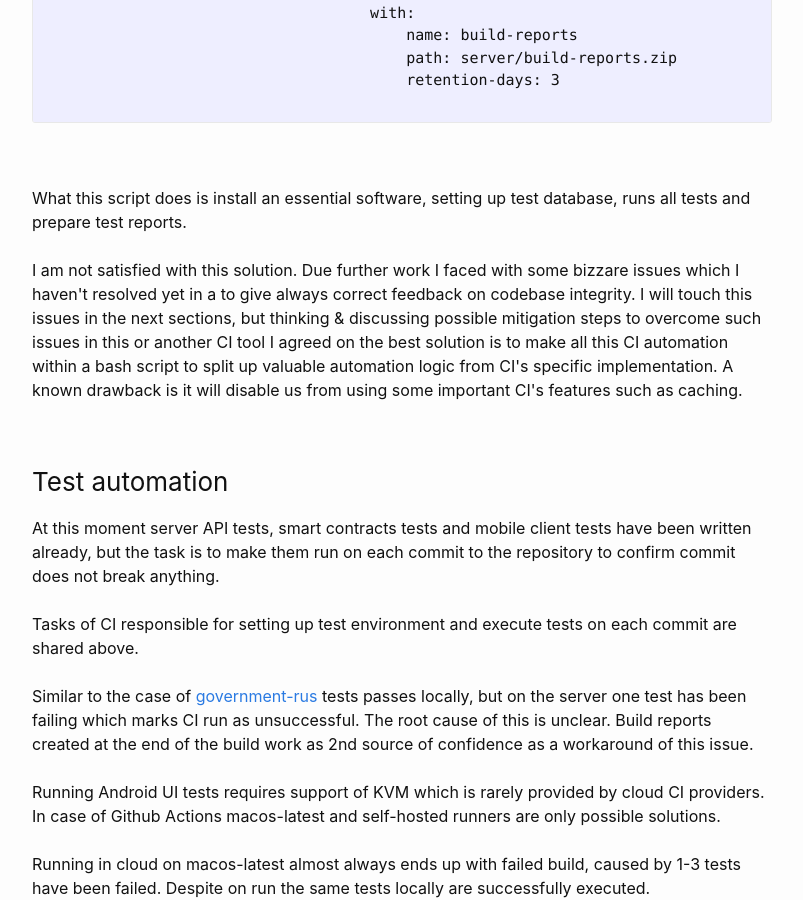
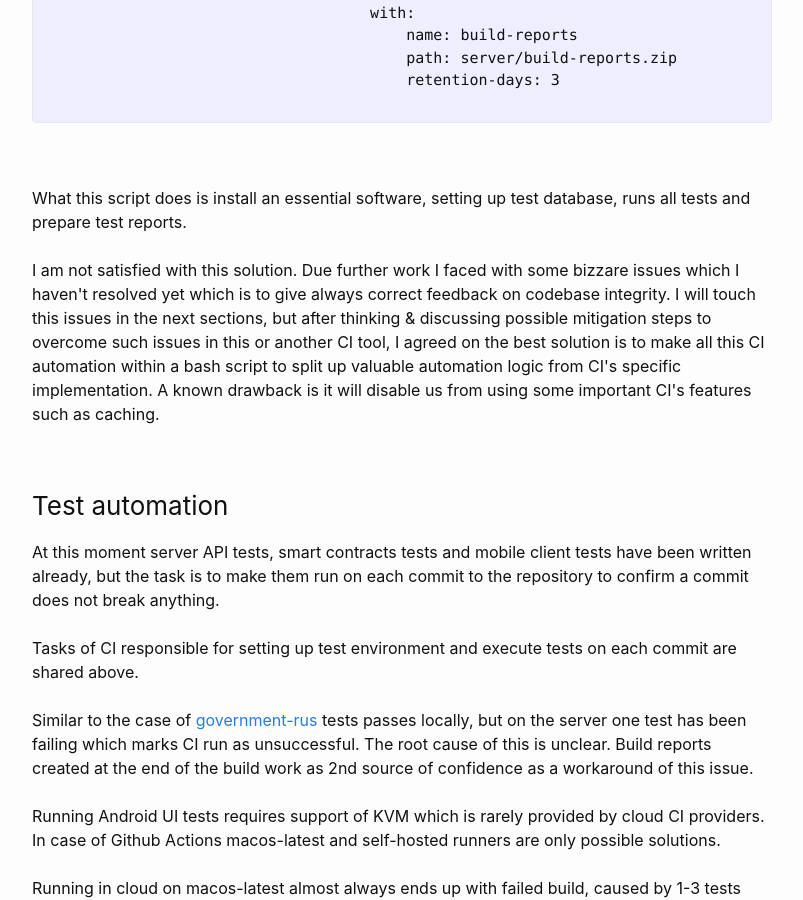
Before and after one commit to Gelassen/dkazakov.github.io, a Jekyll site: the page built from _posts/2023-04-23-swap-tech-notes-part-4.html, in a window 1280 px wide and 900 px high, scrolled down 2669 px. Shown: the whole window, without its empty margins (238-1041 px from the left). Built offline with Jekyll 4.4.1, drawn with Linux system fonts in a browser that asks for light colours; some of the changed text lies outside the part shown.

Commit message:
Fix some grammar issue

```diff
--- a/_posts/2023-04-23-swap-tech-notes-part-4.html
+++ b/_posts/2023-04-23-swap-tech-notes-part-4.html
@@ -26,7 +26,7 @@ modified_time: '2023-04-23'
             initial codebase cloud repository. Several years ago they
             introduced Github Actions as their CI tool. When demand in CI for
             project became a vital task, it was obvious to enable Github
-            Actions CI as a native for this platform solution <br><br>
+            Actions CI as a native solution for this platform. <br><br>
 
             The configuration script is available below: <br><br>
 
@@ -130,10 +130,10 @@ modified_time: '2023-04-23'
             test database, runs all tests and prepare test reports. <br><br>
 
             I am not satisfied with this solution. Due further work I faced with
-            some bizzare issues which I haven't resolved yet in a to give always
+            some bizzare issues which I haven't resolved yet which is to give always
             correct feedback on codebase integrity. I will touch this issues in
-            the next sections, but thinking & discussing possible mitigation steps to
-            overcome such issues in this or another CI tool I agreed on the best
+            the next sections, but after thinking & discussing possible mitigation steps to
+            overcome such issues in this or another CI tool, I agreed on the best
             solution is to make all this CI automation within a bash script to split up
             valuable automation logic from CI's specific implementation. A known
             drawback is it will disable us from using some important CI's
@@ -143,7 +143,7 @@ modified_time: '2023-04-23'
         <p>
             At this moment server API tests, smart contracts tests and mobile
             client tests have been written already, but the task is to make
-            them run on each commit to the repository to confirm commit does
+            them run on each commit to the repository to confirm a commit does
             not break anything. <br><br>
 
             Tasks of CI responsible for setting up test environment and execute
```
Also changed, not shown: other parts of _posts/2023-04-23-swap-tech-notes-part-4.html (+1 -1 lines).
